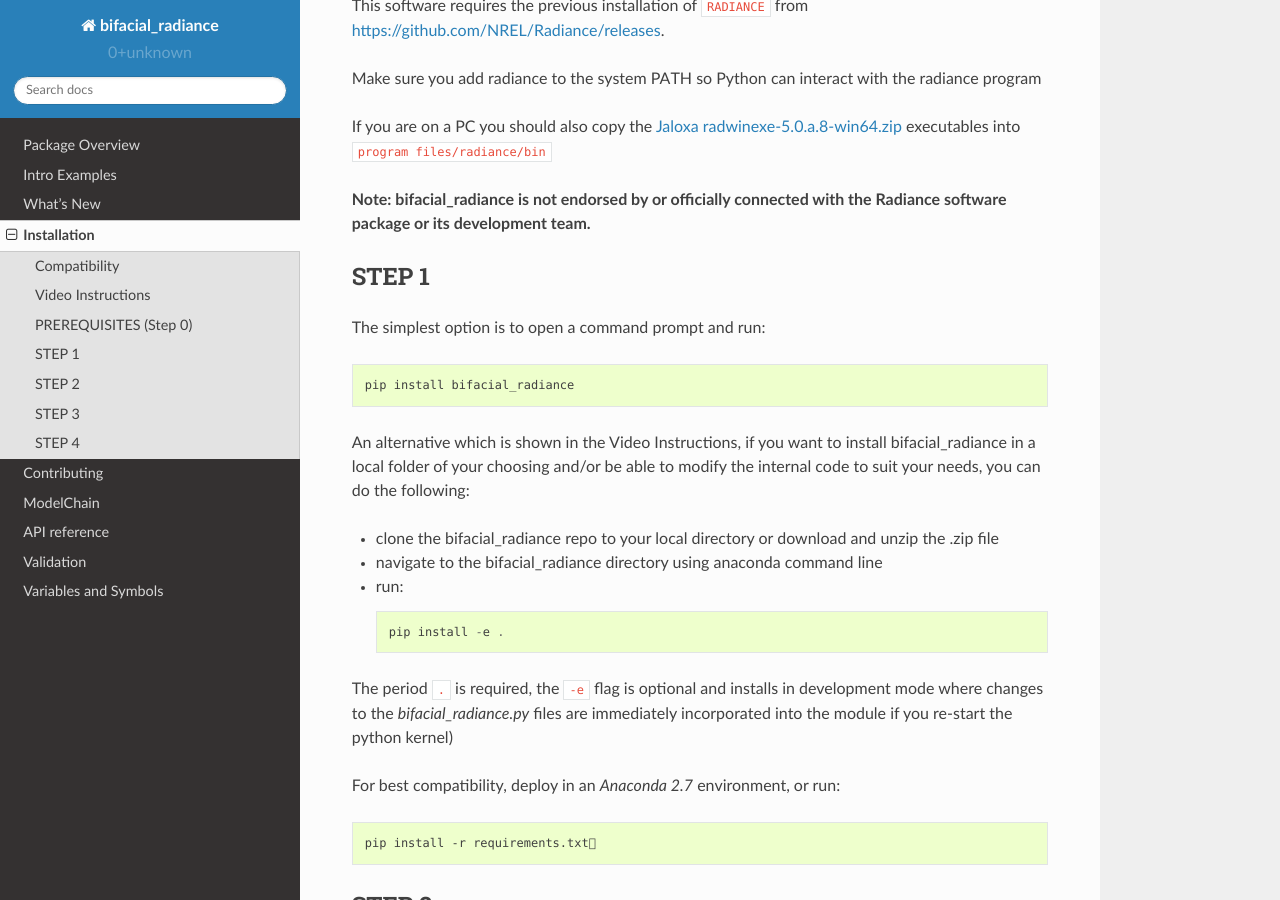
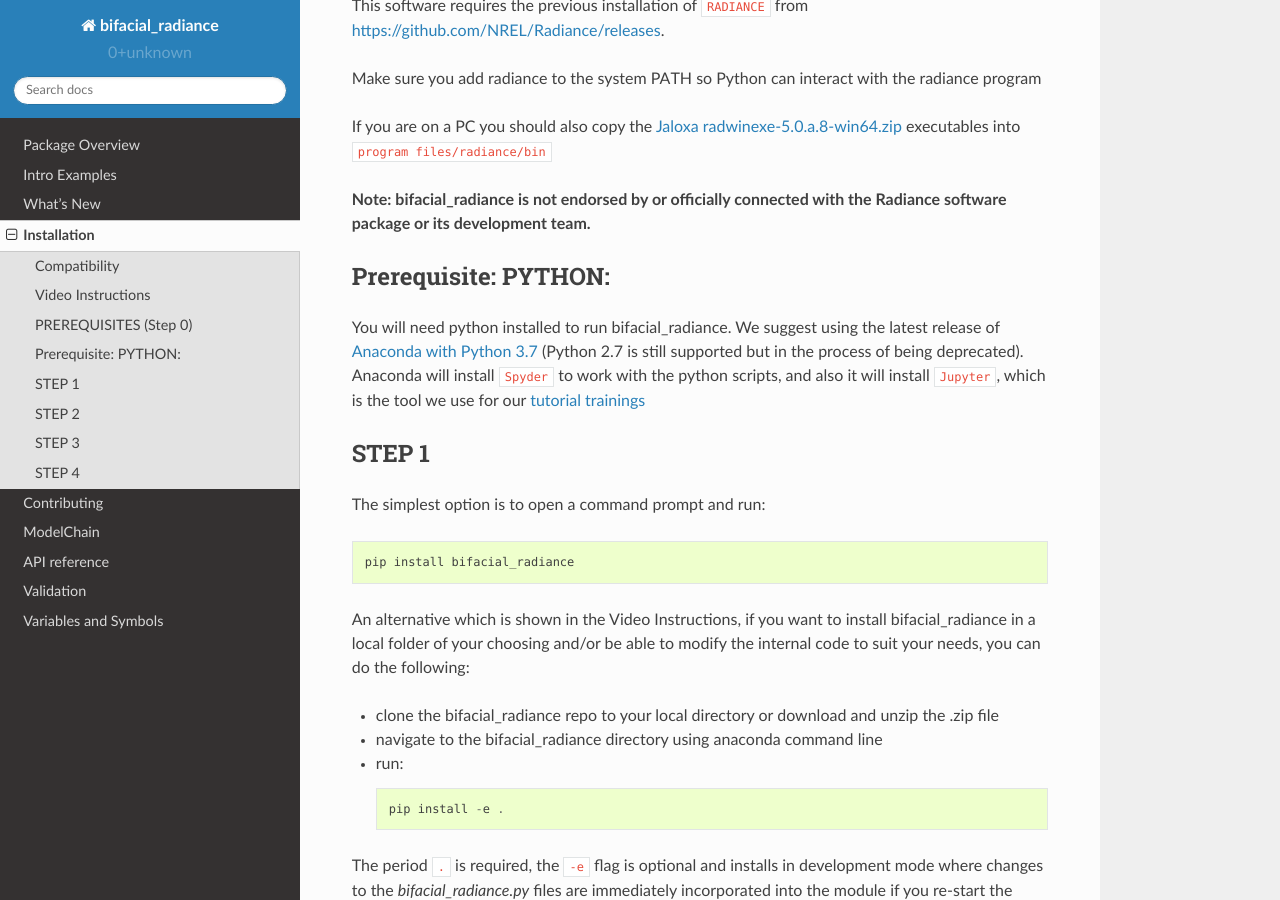
Before and after one commit to NREL/bifacial_radiance, a Sphinx documentation site: the page built from docs/sphinx/source/installation.rst, in a window 1280 px wide and 900 px high, scrolled down 526 px. Built offline with Sphinx 7.4.7 and the Read the Docs theme 2.0.0, drawn with Linux system fonts in a browser that asks for light colours.

Commit message:
Addressing #194
Addresing #194 Jupyter dependency:
-Mentioned on installation, that it is suggested to install the latest Anaconda to also get Jupyter for use with the tutorials.
-Added the code snippet to setup.py

```diff
--- a/docs/sphinx/source/installation.rst
+++ b/docs/sphinx/source/installation.rst
@@ -24,6 +24,12 @@
 If you are on a PC you should also copy the `Jaloxa radwinexe-5.0.a.8-win64.zip  <http://www.jaloxa.eu/resources/radiance/radwinexe.shtml>`_ executables into ``program files/radiance/bin``
 
 **Note: bifacial_radiance is not endorsed by or officially connected with the Radiance software package or its development team.**
+
+
+Prerequisite: PYTHON:
+~~~~~~~~~~~~~~~~~~~~~~
+You will need python installed to run bifacial_radiance. We suggest using the latest release of `Anaconda with Python 3.7 <https://www.anaconda.com/distribution/>`_ (Python 2.7 is still supported but in the process of being deprecated). Anaconda will install ``Spyder`` to work with the python scripts, and also it will install ``Jupyter``, which is the tool we use for our `tutorial trainings <https://github.com/NREL/bifacial_radiance/tree/master/docs/tutorials>`_
+
 
 STEP 1
 ~~~~~~
--- a/setup.py
+++ b/setup.py
@@ -110,6 +110,7 @@
     # $ pip install -e .[dev,test]
 
     extras_require={
+        'examples': ['jupyter'],
         #'dev': ['check-manifest'],
         #'test': ['coverage'],
     },
```
